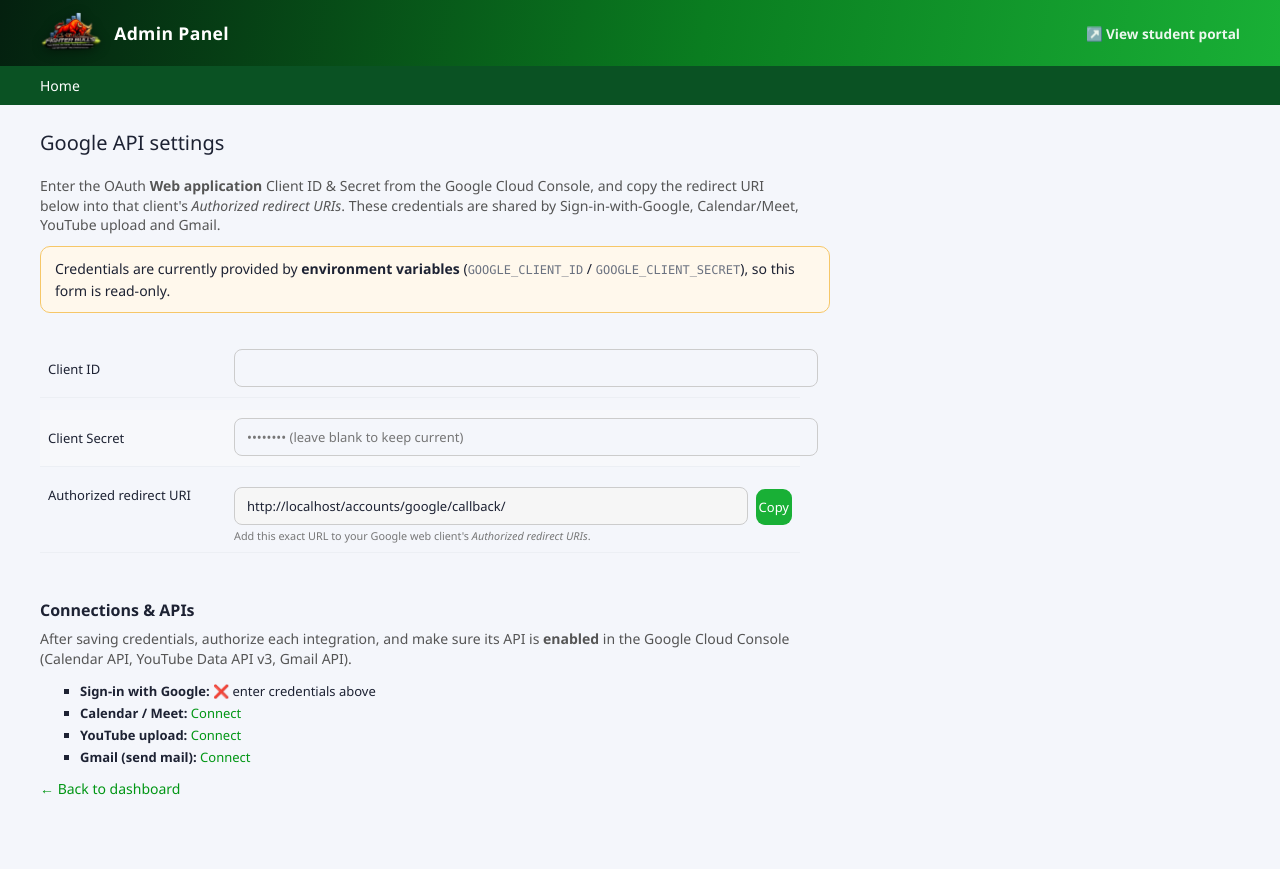
After one commit to joydeep102/student-dashboard, a Django app: page /accounts/google/settings/ in a window 1280 px wide. The commit adds this page. Run offline with Django 5.2, Linux system fonts and the light colour scheme; the visitor is signed in with stand-in values (Sample User, id 1); data that the repository does not hold is empty.

Commit message:
feat(admin): Google API settings page (Client ID/Secret + redirect URI)
Add an admin-only "Google API settings" page (linked from the dashboard
Google connections panel) to paste the OAuth Client ID/Secret and copy
the redirect URI to register in the Cloud Console — like the WP Mail SMTP
UX. Credentials are now read live from secrets/google_login.json (env
vars still take precedence and make the form read-only), so saving works
without a container restart. All Google flows (login, Calendar, YouTube,
Gmail) use the dynamic config.

Co-Authored-By: Claude Opus 4.8 (1M context) <noreply@anthropic.com>

```diff
--- a/accounts/gmail_send.py
+++ b/accounts/gmail_send.py
@@ -19,9 +19,9 @@ class GmailUnavailable(RuntimeError):
 
 
 def is_configured() -> bool:
-    return bool(getattr(settings, "GOOGLE_LOGIN_CLIENT_ID", "")) and os.path.exists(
-        settings.GOOGLE_GMAIL_TOKEN_FILE
-    )
+    from accounts.google_config import load
+
+    return bool(load()["client_id"]) and os.path.exists(settings.GOOGLE_GMAIL_TOKEN_FILE)
 
 
 def _credentials():
--- /dev/null
+++ b/accounts/google_config.py
@@ -0,0 +1,51 @@
+"""Read/write the Google OAuth client credentials used by every Google flow.
+
+Source of truth is ``secrets/google_login.json`` (editable from the admin
+"Google API settings" page). Environment variables, when set, take precedence
+and make the values read-only in the UI.
+"""
+
+import json
+import os
+
+from django.conf import settings
+
+
+def _path():
+    return settings.BASE_DIR / "secrets" / "google_login.json"
+
+
+def load():
+    data = {}
+    p = _path()
+    if p.exists():
+        try:
+            data = json.loads(p.read_text(encoding="utf-8"))
+        except Exception:
+            data = {}
+    client_id = os.environ.get("GOOGLE_CLIENT_ID") or data.get("client_id", "")
+    client_secret = os.environ.get("GOOGLE_CLIENT_SECRET") or data.get("client_secret", "")
+    redirect_uri = os.environ.get("GOOGLE_LOGIN_REDIRECT_URI") or data.get("redirect_uri", "")
+    return {
+        "client_id": client_id,
+        "client_secret": client_secret,
+        "redirect_uri": redirect_uri,
+        "enabled": bool(client_id and client_secret),
+        "from_env": bool(os.environ.get("GOOGLE_CLIENT_ID") or os.environ.get("GOOGLE_CLIENT_SECRET")),
+    }
+
+
+def save(client_id, client_secret, redirect_uri):
+    p = _path()
+    p.parent.mkdir(parents=True, exist_ok=True)
+    p.write_text(
+        json.dumps(
+            {
+                "client_id": (client_id or "").strip(),
+                "client_secret": (client_secret or "").strip(),
+                "redirect_uri": (redirect_uri or "").strip(),
+            },
+            indent=2,
+        ),
+        encoding="utf-8",
+    )
--- a/accounts/urls.py
+++ b/accounts/urls.py
@@ -34,4 +34,6 @@ urlpatterns = [
     path("google/callback/", google_login.google_callback, name="google_callback"),
     # Admin-only: connect server-side Calendar/YouTube (?kind=calendar|youtube)
     path("google/connect/", google_login.google_connect, name="google_connect"),
+    # Admin-only: enter Client ID/Secret + see the redirect URI
+    path("google/settings/", views.google_settings, name="google_settings"),
 ]
--- a/accounts/views.py
+++ b/accounts/views.py
@@ -1,10 +1,14 @@
 import secrets
 import string
 
+from django.contrib import messages
+from django.contrib.admin.views.decorators import staff_member_required
 from django.contrib.auth import get_user_model
 from django.contrib.auth.decorators import login_required
-from django.shortcuts import render
+from django.shortcuts import redirect, render
+from django.urls import reverse
 
+from . import google_config
 from .gmail_send import GmailUnavailable, send_email
 
 
@@ -47,3 +51,36 @@ def forgot_password(request):
                 user.save(update_fields=["password"])
                 sent = True
     return render(request, "accounts/forgot_password.html", {"sent": sent, "error": error})
+
+
+@staff_member_required
+def google_settings(request):
+    """Admin page to enter the Google OAuth Client ID/Secret and see the
+    redirect URI to register in the Google Cloud Console."""
+    cfg = google_config.load()
+    redirect_uri = cfg["redirect_uri"] or request.build_absolute_uri(
+        reverse("accounts:google_callback")
+    )
+
+    if request.method == "POST" and not cfg["from_env"]:
+        client_id = request.POST.get("client_id", "").strip()
+        # Keep the saved secret if the field is left blank (so it isn't wiped).
+        client_secret = request.POST.get("client_secret", "").strip() or cfg["client_secret"]
+        ruri = request.POST.get("redirect_uri", "").strip() or redirect_uri
+        google_config.save(client_id, client_secret, ruri)
+        messages.success(request, "Google API credentials saved.")
+        return redirect("accounts:google_settings")
+
+    from classroom.google_meet import is_configured as calendar_ok
+    from trainers.youtube import is_configured as youtube_ok
+    from .gmail_send import is_configured as gmail_ok
+
+    return render(
+        request,
+        "accounts/google_settings.html",
+        {
+            "cfg": cfg,
+            "redirect_uri": redirect_uri,
+            "status": {"calendar": calendar_ok(), "youtube": youtube_ok(), "gmail": gmail_ok()},
+        },
+    )
--- a/classroom/google_meet.py
+++ b/classroom/google_meet.py
@@ -35,9 +35,9 @@ class GoogleMeetUnavailable(RuntimeError):
 def _client_configured() -> bool:
     """An OAuth client is available via a Desktop client_secret.json OR the
     Sign-in-with-Google web client settings (reused by the admin connect flow)."""
-    return os.path.exists(settings.GOOGLE_OAUTH_CLIENT_SECRET_FILE) or bool(
-        getattr(settings, "GOOGLE_LOGIN_CLIENT_ID", "")
-    )
+    from accounts.google_config import load
+
+    return os.path.exists(settings.GOOGLE_OAUTH_CLIENT_SECRET_FILE) or bool(load()["client_id"])
 
 
 def is_configured() -> bool:
--- /dev/null
+++ b/templates/accounts/google_settings.html
@@ -0,0 +1,68 @@
+{% extends "admin/base_site.html" %}
+{% load static %}
+{% block title %}Google API settings | Fighter Bull's Admin{% endblock %}
+
+{% block content %}
+<h1>Google API settings</h1>
+<p style="color:#555;max-width:760px;">
+    Enter the OAuth <strong>Web application</strong> Client ID &amp; Secret from the
+    Google Cloud Console, and copy the redirect URI below into that client's
+    <em>Authorized redirect URIs</em>. These credentials are shared by Sign-in-with-Google,
+    Calendar/Meet, YouTube upload and Gmail.
+</p>
+
+{% if cfg.from_env %}
+<p style="background:#fff8ec;border:1px solid #f6c768;padding:12px 14px;border-radius:10px;max-width:760px;">
+    Credentials are currently provided by <strong>environment variables</strong>
+    (<code>GOOGLE_CLIENT_ID</code> / <code>GOOGLE_CLIENT_SECRET</code>), so this form is read-only.
+</p>
+{% endif %}
+
+<form method="post" style="max-width:760px;margin-top:16px;">
+    {% csrf_token %}
+    <table style="width:100%;border-collapse:separate;border-spacing:0 12px;">
+        <tr>
+            <th style="text-align:left;width:170px;vertical-align:middle;">Client ID</th>
+            <td><input type="text" name="client_id" value="{{ cfg.client_id }}"
+                       {% if cfg.from_env %}disabled{% endif %}
+                       style="width:100%;padding:9px 12px;border:1px solid #ccc;border-radius:8px;"></td>
+        </tr>
+        <tr>
+            <th style="text-align:left;vertical-align:middle;">Client Secret</th>
+            <td><input type="password" name="client_secret"
+                       placeholder="{% if cfg.client_secret %}•••••••• (leave blank to keep current){% else %}Enter client secret{% endif %}"
+                       {% if cfg.from_env %}disabled{% endif %}
+                       style="width:100%;padding:9px 12px;border:1px solid #ccc;border-radius:8px;"></td>
+        </tr>
+        <tr>
+            <th style="text-align:left;vertical-align:top;padding-top:8px;">Authorized redirect URI</th>
+            <td>
+                <div style="display:flex;gap:8px;">
+                    <input type="text" id="rediruri" value="{{ redirect_uri }}" readonly
+                           style="width:100%;padding:9px 12px;border:1px solid #ccc;border-radius:8px;background:#f6f6f6;">
+                    <button type="button" class="button" onclick="navigator.clipboard.writeText(document.getElementById('rediruri').value); this.textContent='Copied';">Copy</button>
+                </div>
+                <small style="color:#777;">Add this exact URL to your Google web client's
+                    <em>Authorized redirect URIs</em>.</small>
+            </td>
+        </tr>
+    </table>
+    {% if not cfg.from_env %}
+    <button type="submit" class="button" style="background:#19b036;color:#fff;border:none;padding:10px 18px;border-radius:8px;font-weight:700;">Save credentials</button>
+    {% endif %}
+</form>
+
+<h2 style="margin-top:34px;">Connections &amp; APIs</h2>
+<p style="color:#555;max-width:760px;">After saving credentials, authorize each integration, and make sure its API is
+    <strong>enabled</strong> in the Google Cloud Console (Calendar API, YouTube Data API v3, Gmail API).</p>
+<ul style="line-height:2;max-width:760px;">
+    <li><strong>Sign-in with Google:</strong> {% if cfg.enabled %}✅ credentials set{% else %}❌ enter credentials above{% endif %}</li>
+    <li><strong>Calendar / Meet:</strong>
+        {% if status.calendar %}✅ connected{% else %}<a href="{% url 'accounts:google_connect' %}?kind=calendar">Connect</a>{% endif %}</li>
+    <li><strong>YouTube upload:</strong>
+        {% if status.youtube %}✅ connected{% else %}<a href="{% url 'accounts:google_connect' %}?kind=youtube">Connect</a>{% endif %}</li>
+    <li><strong>Gmail (send mail):</strong>
+        {% if status.gmail %}✅ connected{% else %}<a href="{% url 'accounts:google_connect' %}?kind=gmail">Connect</a>{% endif %}</li>
+</ul>
+<p><a href="{% url 'admin:index' %}">← Back to dashboard</a></p>
+{% endblock %}
--- a/templates/admin/index.html
+++ b/templates/admin/index.html
@@ -87,6 +87,10 @@
     <!-- Google connections -->
     <h2 class="fb-section">Google connections</h2>
     <div class="fb-actions">
+        <a href="{% url 'accounts:google_settings' %}" class="fb-action">
+            <span class="fb-action-ic">⚙</span>
+            <span><strong>Google API settings</strong><small>Client ID / Secret &amp; redirect URI</small></span>
+        </a>
         <a href="{% url 'accounts:google_connect' %}?kind=calendar" class="fb-action">
             <span class="fb-action-ic">📅</span>
             <span><strong>Calendar / Meet
--- a/trainers/youtube.py
+++ b/trainers/youtube.py
@@ -30,9 +30,9 @@ class YouTubeUnavailable(RuntimeError):
 def _client_configured() -> bool:
     """OAuth client via a Desktop client_secret.json OR the reused
     Sign-in-with-Google web client (admin connect flow)."""
-    return os.path.exists(settings.GOOGLE_OAUTH_CLIENT_SECRET_FILE) or bool(
-        getattr(settings, "GOOGLE_LOGIN_CLIENT_ID", "")
-    )
+    from accounts.google_config import load
+
+    return os.path.exists(settings.GOOGLE_OAUTH_CLIENT_SECRET_FILE) or bool(load()["client_id"])
 
 
 def is_configured() -> bool:
```
Also changed, not shown: accounts/google_login.py (+15 -11 lines).
